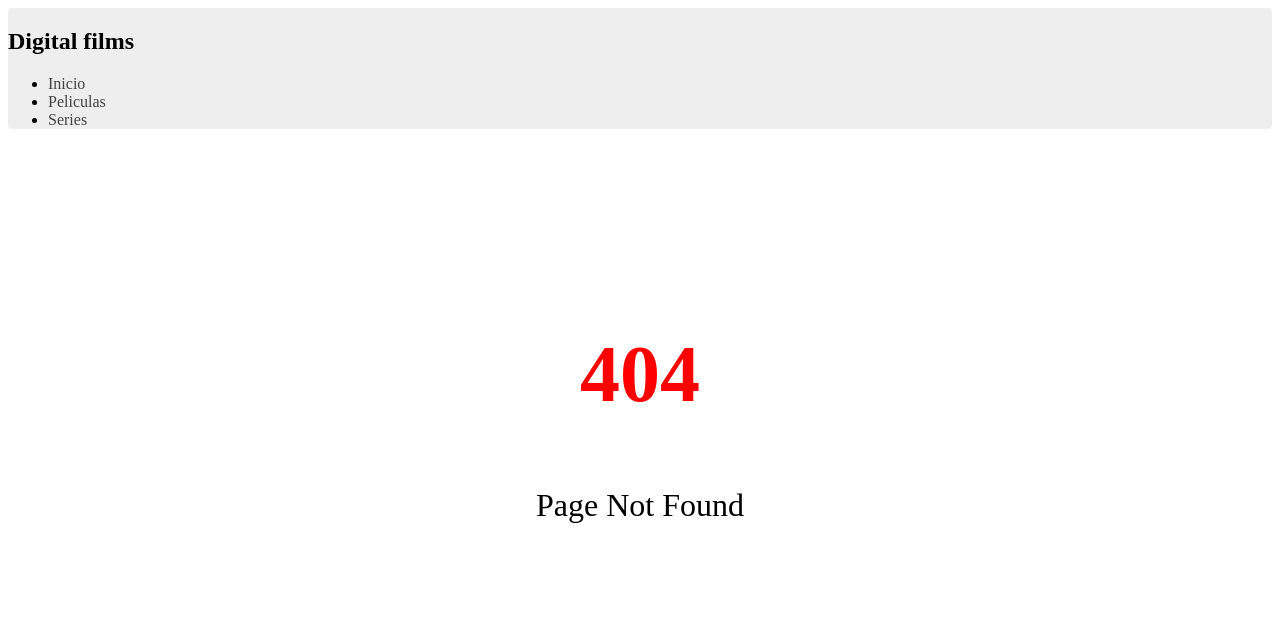
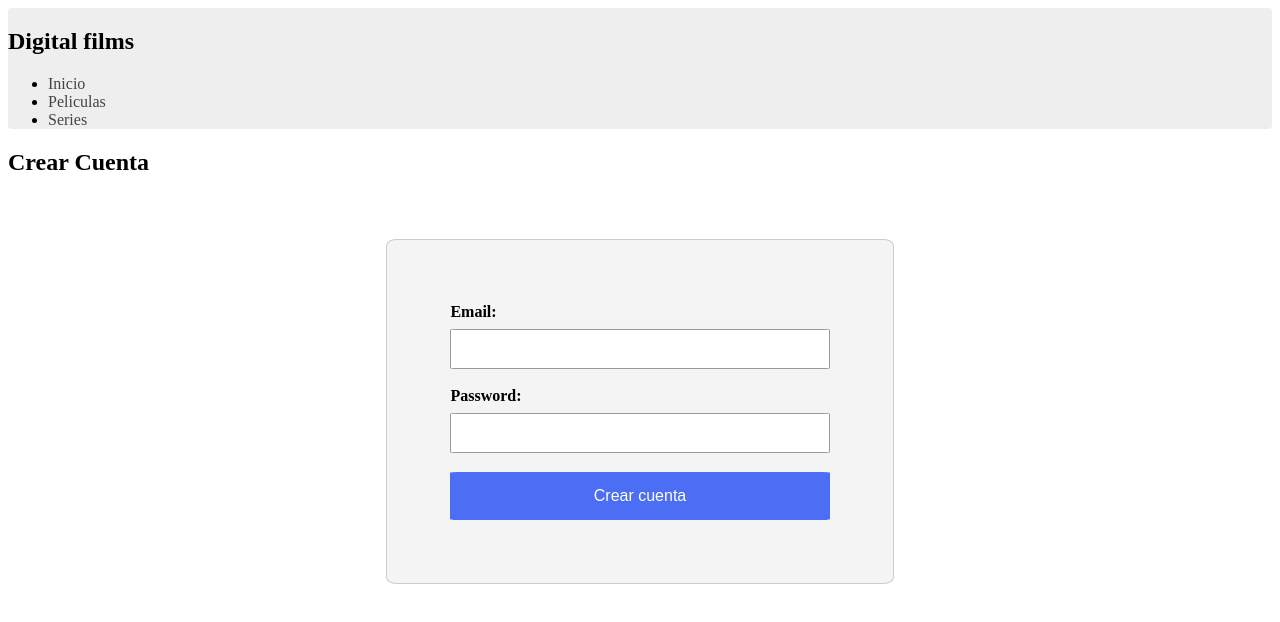
Before and after one commit to maispuru/prog03-PI-AISPURU-VILLAFA-E, a React (Create React App) app in the folder pi/: page /crear in a window 1280 px wide. Before the commit this address had no page. Shown: the top 622 px of the page. Built offline with nearby package versions, Linux system fonts and the light colour scheme.

Commit message:
Cree formulario y su css

```diff
--- a/pi/src/App.js
+++ b/pi/src/App.js
@@ -3,7 +3,7 @@ import Error404 from "./components/Error404/Error404";
 import SearchResults from "./components/SearchResults/SearchResults";
 import Header from './components/Header/Header';
 import Home from "./components/Home/Home"
-
+import CrearCuenta from "./components/CrearCuenta/CrearCuenta"
 
 function App() {
   return (
@@ -12,6 +12,7 @@ function App() {
 
       <Switch>
           <Route path='/' exact= {true} component= {Home}/>
+          <Route path='/crear' component= {CrearCuenta}/>
           <Route path="/resultados/:id"  component={SearchResults}/>
           <Route component={Error404} />
       </Switch>
--- /dev/null
+++ b/pi/src/components/CrearCuenta/CrearCuenta.css
@@ -0,0 +1,33 @@
+form {
+    width: 30%;
+    margin: 5% auto;
+    padding: 5%;
+    background-color: #f4f4f4;
+    border: 1px solid #ccc;
+    border-radius: 2%;
+}
+
+form label {
+    display: block;
+    margin-bottom: 2%;
+    font-weight: bold;
+}
+
+form input {
+    width: 100%;
+    padding: 3%;
+    margin-bottom: 5%;
+    border: 1px solid #999;
+    border-radius: 2%;
+    box-sizing: border-box;
+}
+
+form button {
+    width: 100%;
+    padding: 4%;
+    background-color: #4c6ef5;
+    color: white;
+    border: none;
+    border-radius: 2%;
+    font-size: 100%;
+}
--- /dev/null
+++ b/pi/src/components/CrearCuenta/CrearCuenta.js
@@ -0,0 +1,33 @@
+import React, { Component } from 'react';
+import './CrearCuenta.css'
+class CrearCuenta extends Component  {
+    constructor(props) {
+        super(props);
+        this.state = {
+            email: "",
+            password: ""
+        };
+    }
+
+    guardarDatos() {
+
+    }
+render(){
+    return(
+    <section>
+        <h2>Crear Cuenta</h2>
+        <form>
+            <label>Email:</label>
+            <input type="email" name="email" />
+            <br/>
+            <label>Password:</label>
+            <input type="password" name="password" />
+            <br/>
+            <button type="submit">Crear cuenta</button>
+        </form>
+    </section>
+    )
+    }
+}
+
+export default CrearCuenta
```
